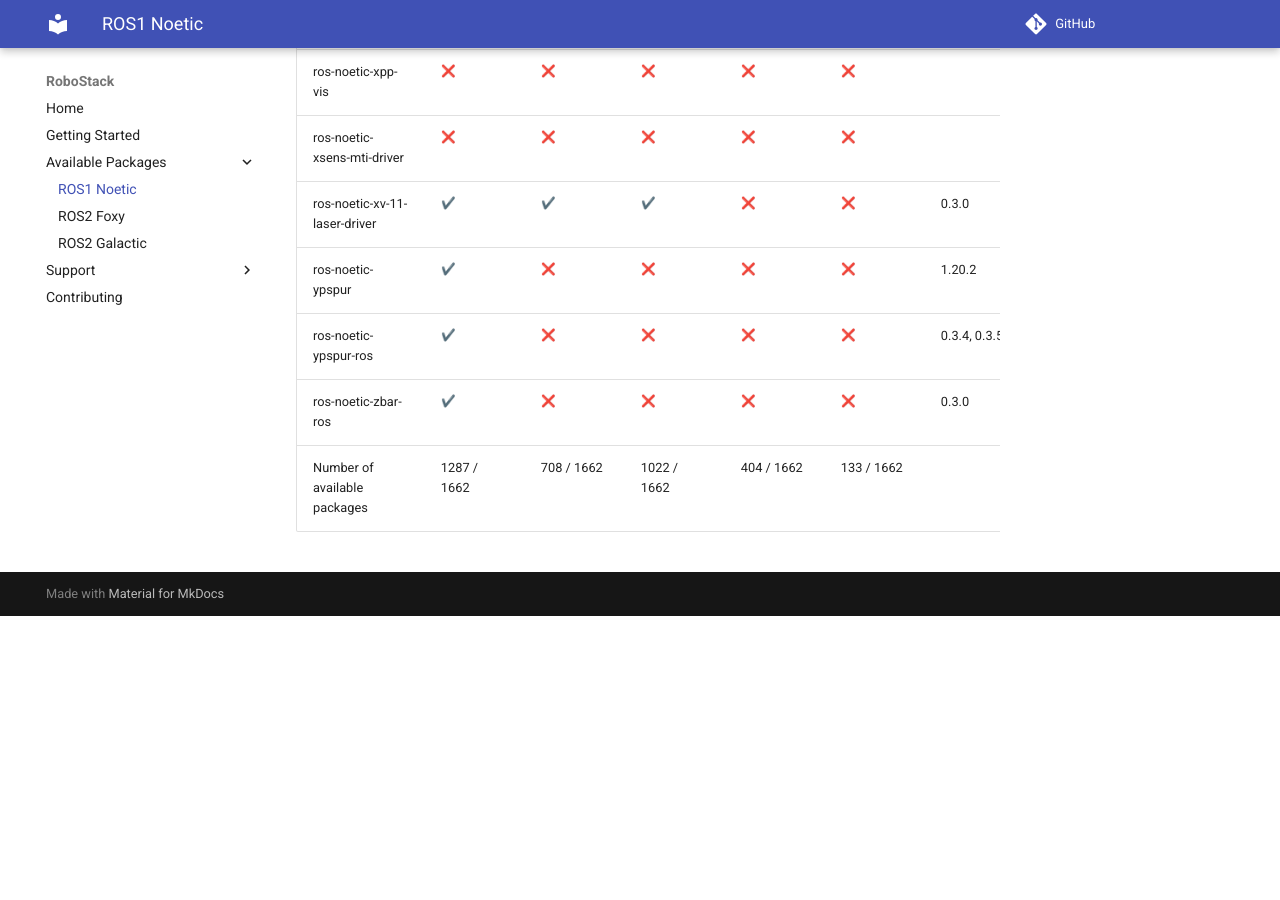
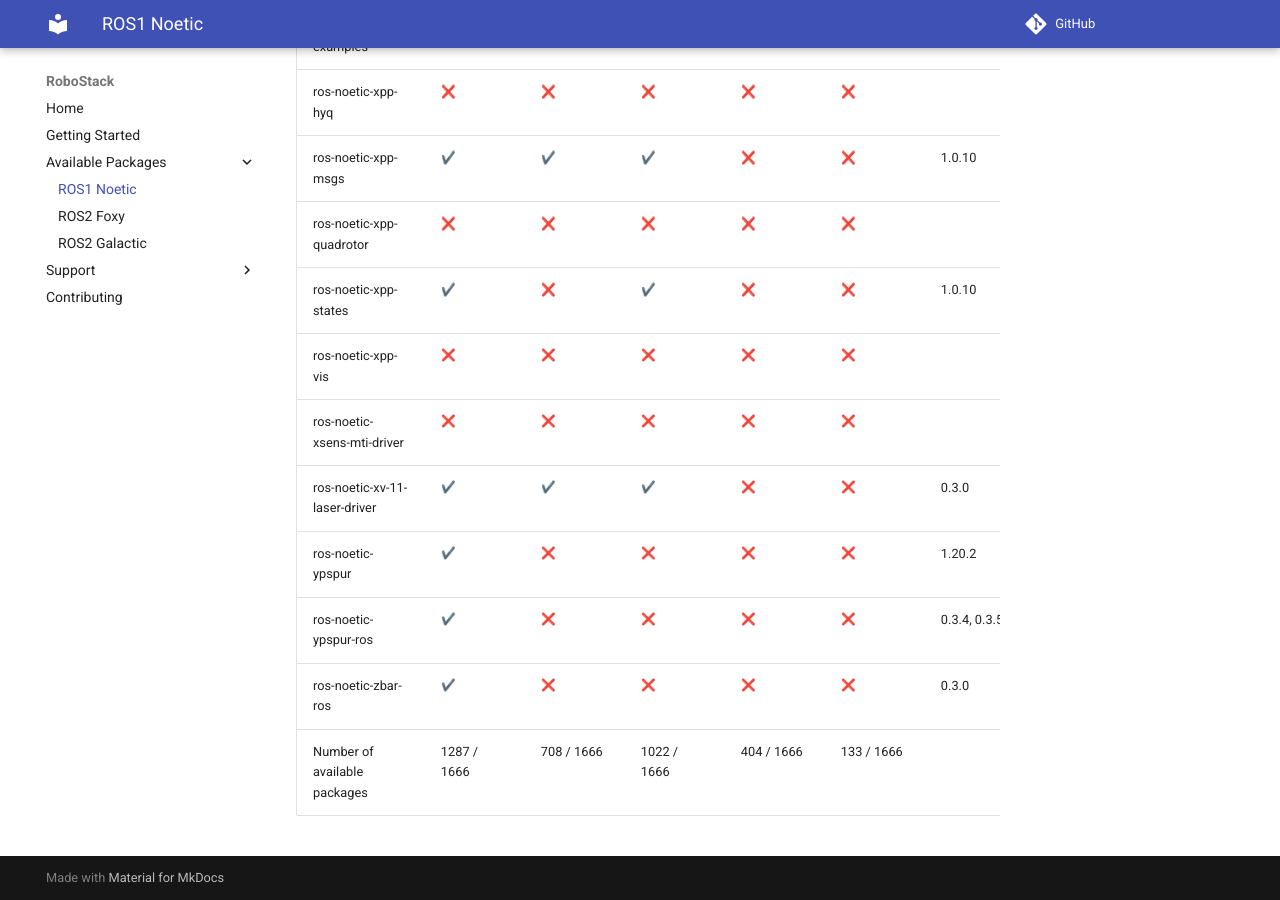
Before and after one commit to RoboStack/robostack.github.io, an MkDocs documentation site: the page built from docs/noetic.md, in a window 1280 px wide and 900 px high, scrolled down 121609 px. Built offline with MkDocs 1.6.1 and Material for MkDocs 9.7.7, drawn with Linux system fonts in a browser that asks for light colours; emoji names are drawn with the system emoji font; comment, search, counter and statistics services are not loaded; before the commit the page ends 122225 px from its top, so only the background shows below that; some of the changed text lies outside the part shown.

Commit message:
Update tables

```diff
--- a/docs/noetic.md
+++ b/docs/noetic.md
@@ -1662,4 +1666,4 @@
 | ros-noetic-ypspur | :heavy_check_mark: { data-sort='1' } | :x: { data-sort='0' } | :x: { data-sort='0' } | :x: { data-sort='0' } | :x: { data-sort='0' } | 1.20.2  |
 | ros-noetic-ypspur-ros | :heavy_check_mark: { data-sort='1' } | :x: { data-sort='0' } | :x: { data-sort='0' } | :x: { data-sort='0' } | :x: { data-sort='0' } | 0.3.4, 0.3.5  |
 | ros-noetic-zbar-ros | :heavy_check_mark: { data-sort='1' } | :x: { data-sort='0' } | :x: { data-sort='0' } | :x: { data-sort='0' } | :x: { data-sort='0' } | 0.3.0  |
-| Number of available packages |  1287 / 1662 | 708 / 1662 | 1022 / 1662 | 404 / 1662 | 133 / 1662 |
+| Number of available packages |  1287 / 1666 | 708 / 1666 | 1022 / 1666 | 404 / 1666 | 133 / 1666 |
```
Also changed, not shown: other parts of docs/noetic.md (+4 -0 lines), docs/foxy.md (+2 -1 lines), docs/galactic.md (+2 -1 lines).
